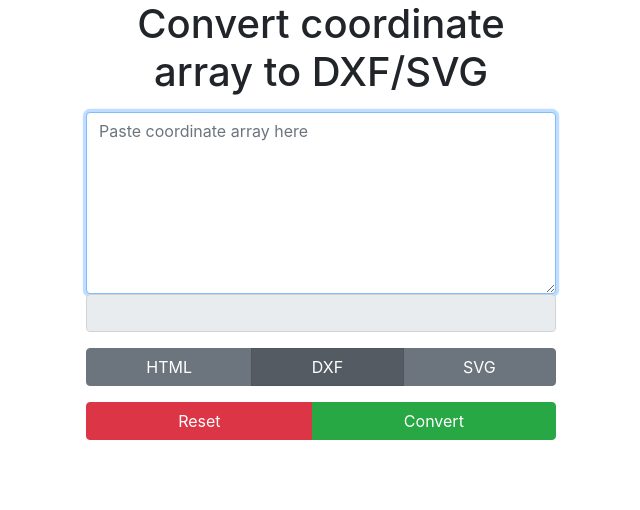
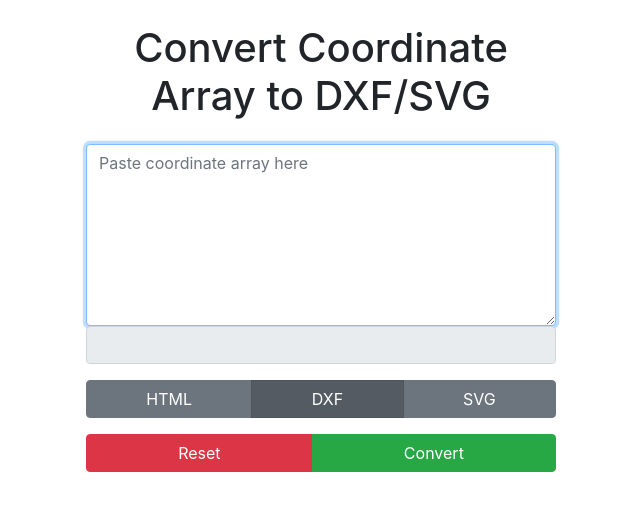
Before and after one commit to groveld/tools, a plain HTML site: page ccl2dxf/index.html in a window 1280 px wide. Shown: the whole page, without its empty margins (319-959 px from the left). Drawn offline with nearby package versions, Linux system fonts and the light colour scheme.

Commit message:
Update index.html

```diff
--- a/ccl2dxf/index.html
+++ b/ccl2dxf/index.html
@@ -5,12 +5,12 @@
     <meta name="viewport" content="width=device-width, initial-scale=1, shrink-to-fit=no">
     <link rel="stylesheet" href="https://stackpath.bootstrapcdn.com/bootstrap/4.3.1/css/bootstrap.min.css" integrity="sha384-ggOyR0iXCbMQv3Xipma34MD+dH/1fQ784/j6cY/iJTQUOhcWr7x9JvoRxT2MZw1T" crossorigin="anonymous">
     <link rel="stylesheet" href="css/style.css">
-    <title>Convert coordinate array to DXF/SVG</title>
+    <title>Convert Coordinate Array to DXF/SVG</title>
   </head>
   <body>
 
     <div class="container" style="max-width: 500px;">
-      <h1 class="text-center mb-3">Convert coordinate array to DXF/SVG</h1>
+      <h1 class="text-center my-4">Convert Coordinate Array to DXF/SVG</h1>
 
       <form name="ccl2dxfsvg">
         <div class="form-group">
```
